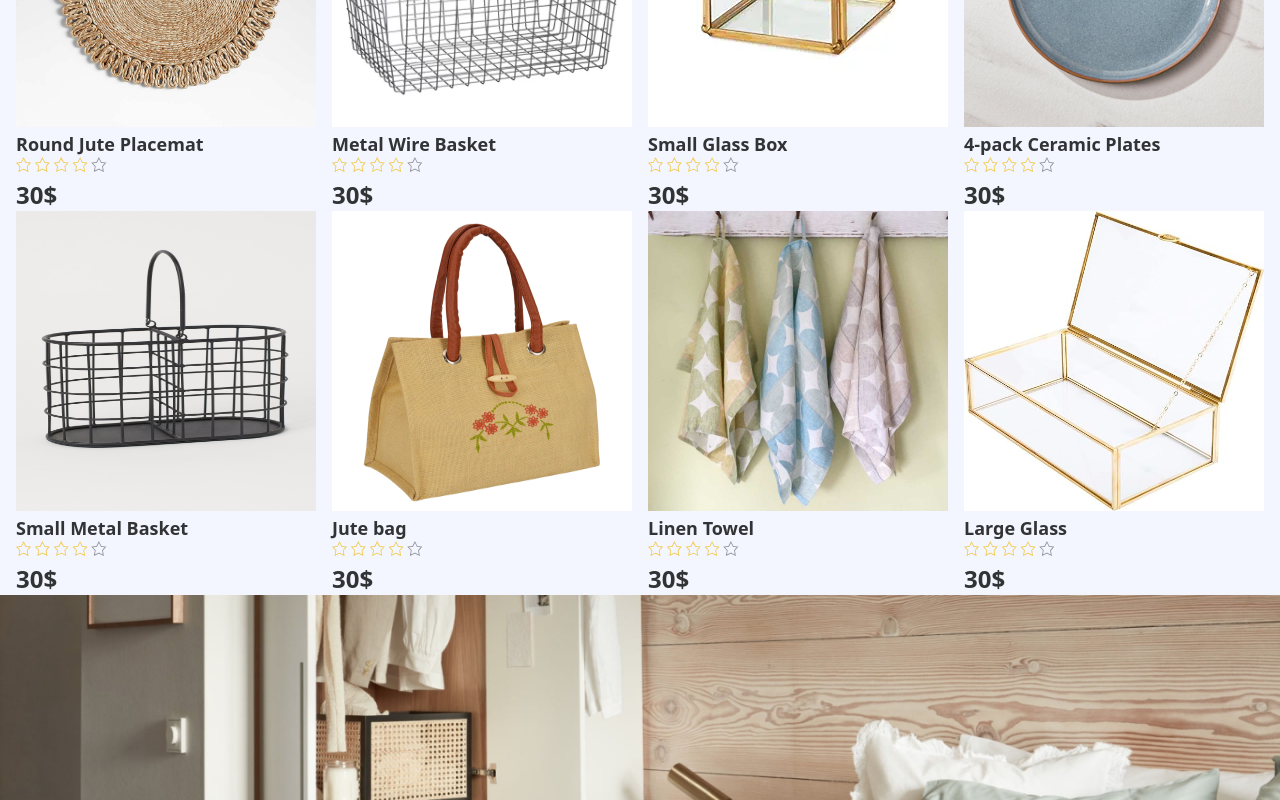
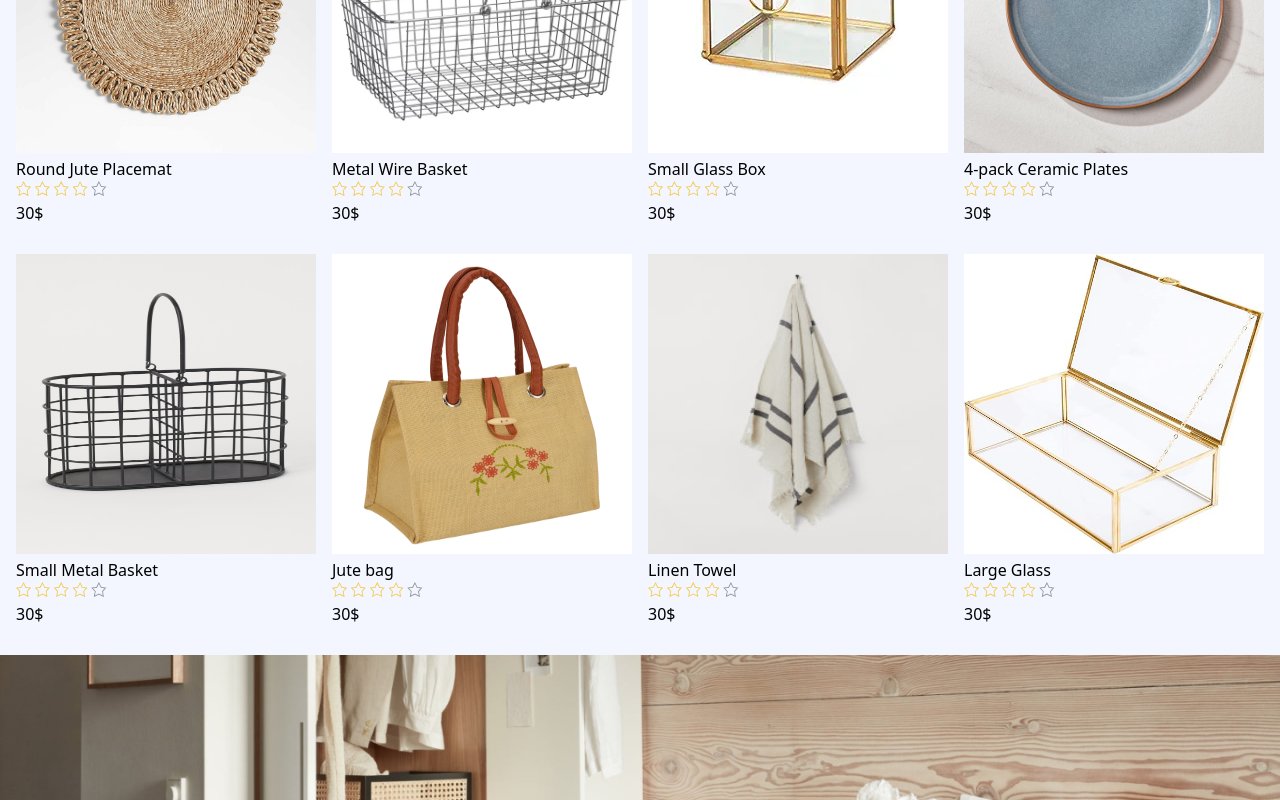
Before and after one commit to CSI-Trainee-2023/Frontend_Task4_Abhinav, a React app: page / in a window 1280 px wide. Shown: the part 1260-2060 px from the top of the page. Built offline with nearby package versions, Linux system fonts and the light colour scheme; the HTML template or start-up script is replaced by a standard one.

Commit message:
hoverproblemresolved

```diff
--- a/src/Components/Detail1.jsx
+++ b/src/Components/Detail1.jsx
@@ -1,4 +1,4 @@
-import React from 'react'
+import React,{useEffect} from 'react'
 import './detail.css'
 import Header from './Header'
 import Logo from './logo'
@@ -7,7 +7,8 @@ import Email from './emailus'
 import stool from '../assets/stoolhm2.jpg'
 import stool3 from '../assets/stoolhm3.webp'
 import stool4 from '../assets/stoolhm4.webp'
-function Detail1() {
+function Detail1(props) {
+
   return (
     <>
     <Logo/>
--- a/src/Components/Header.jsx
+++ b/src/Components/Header.jsx
@@ -1,11 +1,12 @@
 import React from 'react'
 import '../index.css'
+import { Link } from 'react-router-dom'
 
 function Header() {
   return (
     <div className='navbar'>
         <ul className='navbar-menu'>
-            <li>Home</li>
+            <Link to='/'><li>Home</li></Link>
             <li>Store</li>
             <li>Accessories</li>
             <li>Brand</li>
--- a/src/Components/detail2.jsx
+++ b/src/Components/detail2.jsx
@@ -14,10 +14,10 @@ function Detail2() {
     <div className="detail">
             <div className="upperimage">
            <div className="image1">
-           <img src={vase1} style={{width : '22rem'  , height : '56.25rem'}}/>
+           <img src={vase1} style={{width : '22rem'  , height : '45.25rem'}}/>
            </div>
            <div className="image2">
-           <img src={vase2} style={{width : '22rem' , height : '56.25rem'}}/>
+           <img src={vase2} style={{width : '22rem' , height : '45.25rem'}}/>
            </div>
            </div>
            <div className="detailtext">
--- a/src/Components/item8.jsx
+++ b/src/Components/item8.jsx
@@ -8,143 +8,25 @@ import metalbasket from '../assets/metalbasket.jpeg'
 import jutebag from '../assets/jute bag/mainjutebag.webp'
 import linentowel from '../assets/linentowel/maintowel.jpg'
 import largeglassbox from '../assets/largeglassbox/largeglassmain.jpg'
+import linentowelf from '../assets/linenfinal.png'
 import star from '../assets/stars.png'
 import { Link } from 'react-router-dom'
-function Item() {
+import Itemfunct from './itemfunct.jsx'
+function Item(props) {
   return (
-    <div className="item8">
-      <div className='upper4'>
-      <div className="image-container">
-        <img src={mat} className="image" style={{height:'18.75rem', width:'18.75rem'}}/>
-        <div className="hover-text">Lorem ipsum dolor sit amet, consectetur adipiscing elit, sed do eiusmod tempor incididunt ut labore et dolore magna aliqua.</div>
-        <Link to="/detailchair"><div className='searchbutton1'>VIEW ALL</div></Link>
-        <div className="hoveritemtext">
-          <div className="productname">
-             Round Jute Placemat
-          </div>
-          <div className="stars">
-            <img src={star}/>
-          </div>
-          <div className="priceproduct">
-               30$
-          </div>
+      <div className="item8">
+        <div className="upper4">
+           <div><Itemfunct img = {mat} text ="Round Jute Placemat"/></div>
+           <div><Itemfunct img = {basket} text ="Metal Wire Basket"/></div>
+           <div><Itemfunct img = {glassbox} text ="Small Glass Box"/></div>
+           <div><Itemfunct img = {plate} text ="4-pack Ceramic Plates"/></div>
         </div>
-      </div>
-      <div className="image-container">
-        <img src={basket} className="image" style={{height:'18.75rem', width:'18.75rem'}}/>
-        <div className="hover-text">Lorem ipsum dolor sit amet, consectetur adipiscing elit, sed do eiusmod tempor incididunt ut labore et dolore magna aliqua.</div>
-        <Link to="/detailchair"><div className='searchbutton1'>VIEW ALL</div></Link>
-        <div className="hoveritemtext">
-          <div className="productname">
-             Metal Wire Basket
-          </div>
-          <div className="stars">
-            <img src={star}/>
-          </div>
-          <div className="priceproduct">
-               30$
-          </div>
+        <div className="lower4">
+           <div><Itemfunct img = {metalbasket} text ="Small Metal Basket"/></div>
+           <div><Itemfunct img = {jutebag} text ="Jute bag"/></div>
+           <div><Itemfunct img = {linentowelf} text ="Linen Towel"/></div>
+           <div><Itemfunct img = {largeglassbox} text ="Large Glass"/></div>
         </div>
-      </div>
-      <div className="image-container">
-        <img src={glassbox} className="image" style={{height:'18.75rem', width:'18.75rem'}}/>
-        <div className="hover-text">Lorem ipsum dolor sit amet, consectetur adipiscing elit, sed do eiusmod tempor incididunt ut labore et dolore magna aliqua.</div>
-        <Link to="/detailchair"><div className='searchbutton1'>VIEW ALL</div></Link>
-        <div className="hoveritemtext">
-          <div className="productname">
-             Small Glass Box
-          </div>
-          <div className="stars">
-            <img src={star}/>
-          </div>
-          <div className="priceproduct">
-               30$
-          </div>
-        </div>
-      </div>
-      <div className="image-container">
-      <img src={plate} className="image" style={{height:'18.75rem', width:'18.75rem'}}/>
-        <div className="hover-text">Lorem ipsum dolor sit amet, consectetur adipiscing elit, sed do eiusmod tempor incididunt ut labore et dolore magna aliqua.</div>
-        <Link to="/detailchair"> <div className='searchbutton1'>VIEW ALL</div></Link>
-        <div className="hoveritemtext">
-          <div className="productname">
-             4-pack Ceramic Plates
-          </div>
-          <div className="stars">
-            <img src={star}/>
-          </div>
-          <div className="priceproduct">
-               30$
-          </div>
-        </div>
-      </div>
-      </div>
-      <div className="lower4">
-      <div className="image-container">
-      <img src={metalbasket} className="image" style={{height:'18.75rem', width:'18.75rem'}}/>
-        <div className="hover-text">Lorem ipsum dolor sit amet, consectetur adipiscing elit, sed do eiusmod tempor incididunt ut labore et dolore magna aliqua.</div>
-        <Link to="/detailchair"> <div className='searchbutton1'>VIEW ALL</div></Link>
-        <div className="hoveritemtext">
-          <div className="productname">
-             Small Metal Basket
-          </div>
-          <div className="stars">
-            <img src={star}/>
-          </div>
-          <div className="priceproduct">
-               30$
-          </div>
-        </div>
-      </div>
-      <div className="image-container">
-      <img src={jutebag} className="image"style={{height:'18.75rem', width:'18.75rem'}}/>
-        <div className="hover-text">Lorem ipsum dolor sit amet, consectetur adipiscing elit, sed do eiusmod tempor incididunt ut labore et dolore magna aliqua.</div>
-        <div className='searchbutton1'>VIEW ALL</div>
-        <div className="hoveritemtext">
-          <div className="productname">
-             Jute bag
-          </div>
-          <div className="stars">
-            <img src={star}/>
-          </div>
-          <div className="priceproduct">
-               30$
-          </div>
-        </div>
-      </div>
-      <div className="image-container">
-      <img src={linentowel} className="image" style={{height:'18.75rem', width:'18.75rem'}}/>
-        <div className="hover-text">Lorem ipsum dolor sit amet, consectetur adipiscing elit, sed do eiusmod tempor incididunt ut labore et dolore magna aliqua.</div>
-        <Link to="/detailchair"><div className='searchbutton1'>VIEW ALL</div></Link>
-        <div className="hoveritemtext">
-          <div className="productname">
-             Linen Towel
-          </div>
-          <div className="stars">
-            <img src={star}/>
-          </div>
-          <div className="priceproduct">
-               30$
-          </div>
-        </div>
-      </div>
-      <div className="image-container">
-      <img src={largeglassbox} className="image" style={{height:'18.75rem', width:'18.75rem'}}/>
-        <div className="hover-text">Lorem ipsum dolor sit amet, consectetur adipiscing elit, sed do eiusmod tempor incididunt ut labore et dolore magna aliqua.</div>
-        <Link to="/detailchair"> <div className='searchbutton1'>VIEW ALL</div></Link>
-        <div className="hoveritemtext">
-          <div className="productname">
-             Large Glass
-          </div>
-          <div className="stars">
-            <img src={star}/>
-          </div>
-          <div className="priceproduct">
-               30$
-          </div>
-        </div>
-      </div>
-      </div>
       </div>
     );
 }
--- a/src/Components/itemfunct.jsx
+++ b/src/Components/itemfunct.jsx
@@ -4,11 +4,18 @@ import star from '../assets/stars.png'
 
 function Itemfunct(props) {
    return(
-    <div className="item8">
-        <img src={props.img}/>
+      <div className="image-container">
+
+        <img src={props.img}  className="image" style={{height : 300 , width : 300}} />
+
         <div>{props.text}</div>
-        <div><img src={star}/></div>
+        <div className="starimage"><img src={star}/></div>
         <div className='ratedprice'>30$</div>
+        <div className="hovercontent">
+        <div className="hover-text">Lorem ipsum dolor<br></br>sit amet, consectetur<br></br> adipiscing elit, sed do <br></br>eiusmod tempor incididunt <br></br>ut labore et dolore<br></br> magna aliqua.</div>
+        <div className='searchbutton1'>VIEW ALL</div>
+        </div>
+
      </div>
    )
 }
--- a/src/index.css
+++ b/src/index.css
@@ -143,6 +143,7 @@ body{
  display: flex;
  justify-content: space-evenly;
  flex-wrap: wrap;
+ margin-top: 20px;
 }
 .part1a ,.part2a {
     display: flex;
@@ -201,33 +202,50 @@ font-size: 25px;
     font-size: 1.375rem;
     font-family: system-ui, -apple-system, BlinkMacSystemFont, 'Segoe UI', Roboto, Oxygen, Ubuntu, Cantarell, 'Open Sans', 'Helvetica Neue', sans-serif;
 }
-.image-container {
+.image-container{
     position: relative;
     width: 300px; /* Adjust the size as needed */
+}
+  .image-container:hover .image {
+    opacity: 0.3;
   }
-
-  .image {
-    width: 100%;
-    height: auto;
-    transition: transform 0.3s; /* Add a smooth transition effect */
-  }
-
-  .image-container:hover .image {
-    opacity: 0.6;
-  }
-  .image-container:hover .hover-text {
+  .image-container:hover .hovercontent {
     opacity: 1; /* Display text on hover */
   }
-  .image-container:hover .searchbutton1{
-    opacity: 1; /* Display text on hover */
-  }
-
-  .hover-text {
+  .hovercontent{
     position: absolute;
     top: 40%;
     left: 50%;
+    width: 93%;
+    height: 78%;
+    padding: 10px;
     transform: translate(-50%, -50%);
-    background: rgba(0, 0, 0, 0); /* Semi-transparent background color */
+    background: rgba(0, 0, 0, 0.5);
+    color: black;
+    font-family: system-ui, -apple-system, BlinkMacSystemFont, 'Segoe UI', Roboto, Oxygen, Ubuntu, Cantarell, 'Open Sans', 'Helvetica Neue', sans-serif;
+   x;
+    border-radius: 5px;
+    font-size: 1.3rem;
+    opacity: 0;
+    transition: opacity 0.3s;
+    display: flex;
+    flex-direction: column;
+    justify-content: center;
+    align-items: center;
+    flex-wrap: wrap;
+    gap: 1.5rem;
+  }
+  /* .image-container:hover .searchbutton1{
+    opacity: 1; /* Display text on hover
+  }
+  .hover-text {
+    position: absolute;
+    width: 300px;
+    height: 300px;
+    top: 40%;
+    left: 50%;
+    transform: translate(-50%, -50%);
+    background: rgba(0, 0, 0, 0.5);
     color: black;
     font-family: system-ui, -apple-system, BlinkMacSystemFont, 'Segoe UI', Roboto, Oxygen, Ubuntu, Cantarell, 'Open Sans', 'Helvetica Neue', sans-serif;
     padding: 10px;
@@ -235,22 +253,19 @@ font-size: 25px;
     opacity: 0;
     transition: opacity 0.3s;
   }
+*/
   .searchbutton1{
-    position: absolute;
-    top: 65%;
-    left: 25%;
     background-color: #4C8787;
     border: none;
-    color: white;
-    padding: 10px 25px;
+    color: black;
+    padding: 6px 6px;
     text-align: center;
     text-decoration: none;
     display: inline-block;
     font-size: 16px;
     margin: 4px 2px;
     cursor: pointer;
-    border-radius: 10px;
-    opacity: 0;
+    border-radius: 5px;
   }
 .upper4{
     display: flex;
@@ -300,6 +315,7 @@ font-size: 25px;
     font-family: system-ui, -apple-system, BlinkMacSystemFont, 'Segoe UI', Roboto, Oxygen, Ubuntu, Cantarell, 'Open Sans', 'Helvetica Neue', sans-serif;
 }
 .ratedtext1{
+    margin-bottom: 25x;
     font-size: 2rem;
     font-weight: 700;
     margin-top: 30px;
@@ -332,3 +348,8 @@ font-size: 25px;
     flex-wrap: wrap;
     justify-content: space-evenly;
 }
+.upper4,.lower4{
+    margin-top: 30px;
+    margin-bottom: 30px;
+
+}
```
Also changed, not shown: src/Components/hoverdisplay.jsx (deleted, +0 -16 lines), src/Components/onhover.jsx (deleted, +0 -27 lines), src/assets/linenfinal.png (added).
